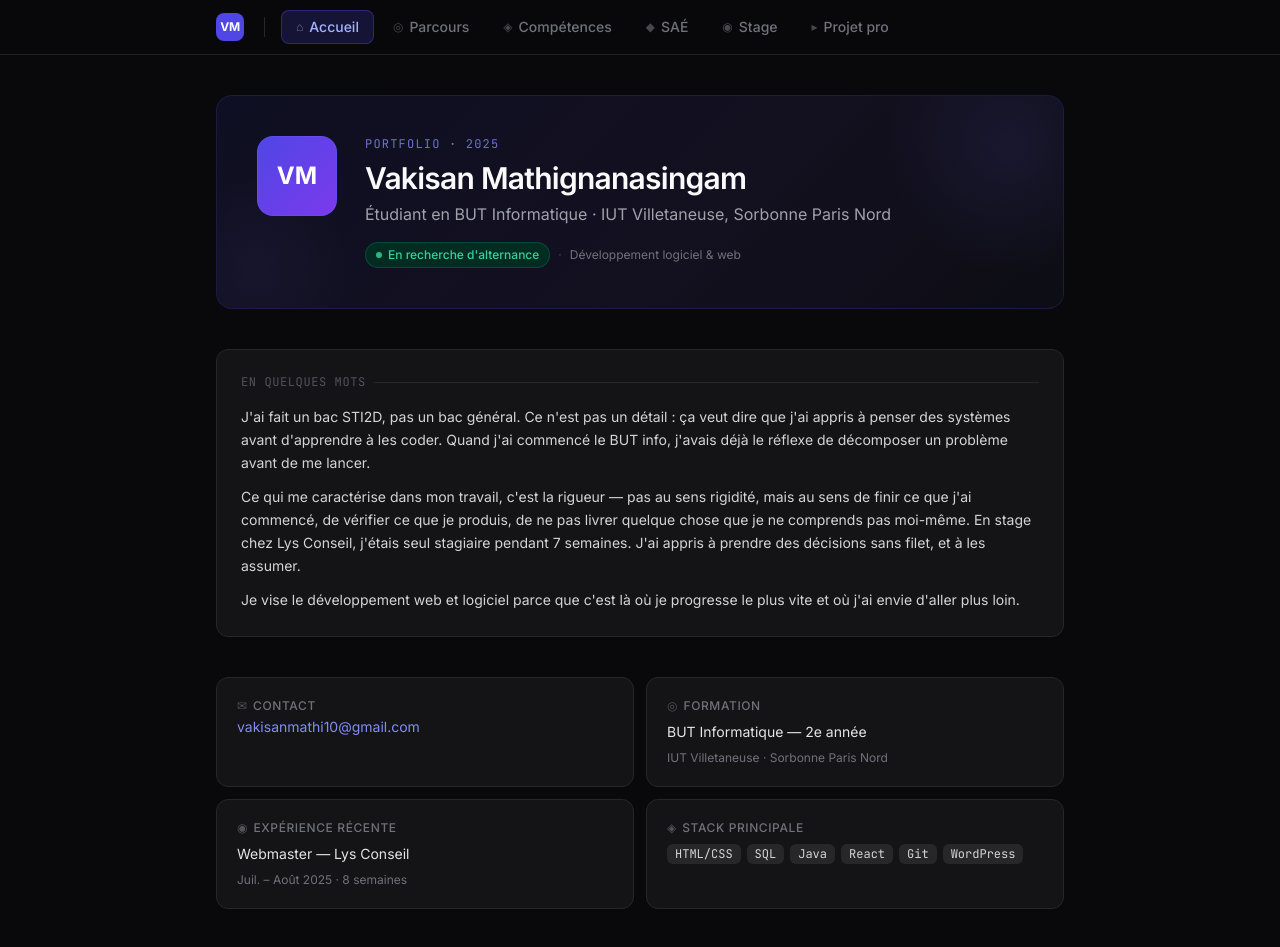
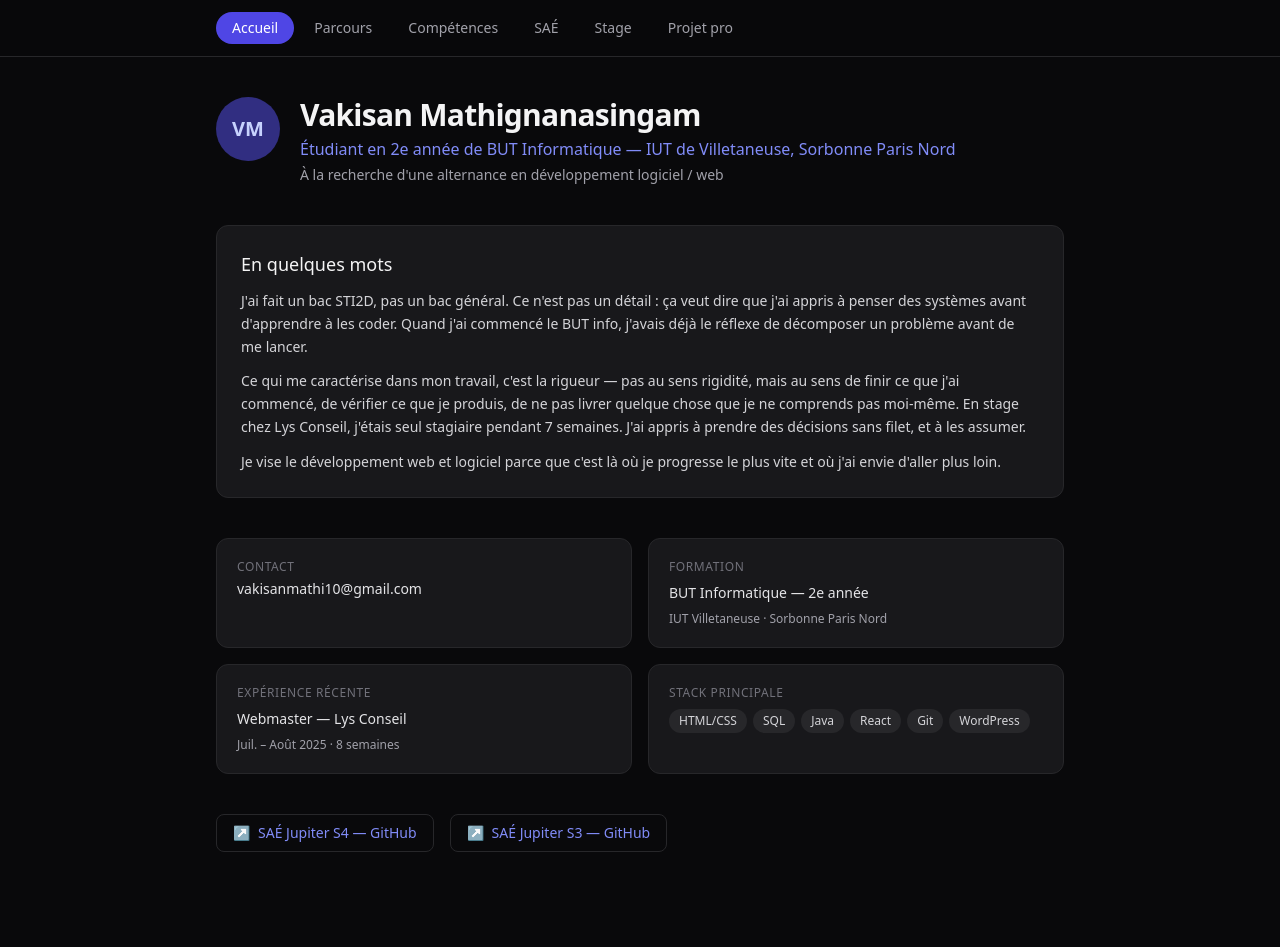
Before and after one commit to Vakisan10/portfolio, a React (Create React App) app: page / in a window 1280 px wide. Shown: the top 947 px of the page. Built offline with nearby package versions, Linux system fonts and the light colour scheme.

Commit message:
fix: restauration visuel original + conservation ajouts contenu (calculatrice, S104, PDF C5)

```diff
--- a/src/App.jsx
+++ b/src/App.jsx
@@ -7,85 +7,57 @@ import Stage from "./components/Stage";
 import ProjetPro from "./components/ProjetPro";
 
 const tabs = [
-  { id: "accueil",      label: "Accueil",      icon: "⌂" },
-  { id: "parcours",     label: "Parcours",     icon: "◎" },
-  { id: "competences",  label: "Compétences",  icon: "◈" },
-  { id: "sae",          label: "SAÉ",          icon: "◆" },
-  { id: "stage",        label: "Stage",        icon: "◉" },
-  { id: "projet",       label: "Projet pro",   icon: "▸" },
+  { id: "accueil", label: "Accueil" },
+  { id: "parcours", label: "Parcours" },
+  { id: "competences", label: "Compétences" },
+  { id: "sae", label: "SAÉ" },
+  { id: "stage", label: "Stage" },
+  { id: "projet", label: "Projet pro" },
 ];
 
 export default function App() {
   const [active, setActive] = useState("accueil");
-  const [prev, setPrev] = useState(null);
-
-  const navigate = (id) => {
-    if (id === active) return;
-    setPrev(active);
-    setActive(id);
-  };
 
   const renderSection = () => {
     switch (active) {
-      case "accueil":     return <Accueil key="accueil" />;
-      case "parcours":    return <Parcours key="parcours" />;
-      case "competences": return <Competences key="competences" />;
-      case "sae":         return <SAE key="sae" />;
-      case "stage":       return <Stage key="stage" />;
-      case "projet":      return <ProjetPro key="projet" />;
-      default:            return <Accueil key="accueil" />;
+      case "accueil": return <Accueil />;
+      case "parcours": return <Parcours />;
+      case "competences": return <Competences />;
+      case "sae": return <SAE />;
+      case "stage": return <Stage />;
+      case "projet": return <ProjetPro />;
+      default: return <Accueil />;
     }
   };
 
   return (
-    <div className="min-h-screen bg-zinc-950 text-zinc-100" style={{ fontFamily: "'Inter', sans-serif" }}>
+    <div className="min-h-screen bg-zinc-950 text-zinc-100 font-sans">
       {/* Nav */}
-      <nav className="sticky top-0 z-50 border-b border-zinc-800/80" style={{ background: 'rgba(9,9,11,0.92)', backdropFilter: 'blur(16px)' }}>
-        <div className="max-w-4xl mx-auto px-4 sm:px-6">
-          <div className="flex items-center gap-1 overflow-x-auto scrollbar-hide py-2.5">
-            {/* Logo */}
-            <div className="flex items-center gap-2.5 mr-4 shrink-0">
-              <div className="w-7 h-7 rounded-lg bg-indigo-600 flex items-center justify-center text-xs font-bold text-white tracking-tight">VM</div>
-            </div>
-            {/* Separateur */}
-            <div className="w-px h-5 bg-zinc-800 mr-3 shrink-0" />
+      <nav className="sticky top-0 z-50 bg-zinc-950/90 backdrop-blur border-b border-zinc-800">
+        <div className="max-w-4xl mx-auto px-6 flex gap-1 overflow-x-auto py-3 scrollbar-hide">
           {tabs.map((t) => (
             <button
               key={t.id}
-                onClick={() => navigate(t.id)}
-                className={`whitespace-nowrap px-3.5 py-1.5 rounded-lg text-sm font-medium transition-all duration-200 flex items-center gap-1.5 shrink-0 ${
+              onClick={() => setActive(t.id)}
+              className={`whitespace-nowrap px-4 py-1.5 rounded-full text-sm transition-all ${
                 active === t.id
-                    ? "bg-indigo-600/20 text-indigo-300 border border-indigo-600/40"
-                    : "text-zinc-500 hover:text-zinc-200 hover:bg-zinc-800/60 border border-transparent"
+                  ? "bg-indigo-600 text-white"
+                  : "text-zinc-400 hover:text-zinc-100 hover:bg-zinc-800"
               }`}
             >
-                <span className="text-xs opacity-60">{t.icon}</span>
               {t.label}
             </button>
           ))}
         </div>
-        </div>
       </nav>
 
       {/* Content */}
-      <main className="max-w-4xl mx-auto px-4 sm:px-6 py-10 animate-fade-in">
+      <main className="max-w-4xl mx-auto px-6 py-10">
         {renderSection()}
       </main>
 
-      <footer className="border-t border-zinc-800/60 mt-24 py-8">
-        <div className="max-w-4xl mx-auto px-4 sm:px-6 flex flex-col sm:flex-row items-center justify-between gap-3">
-          <div className="flex items-center gap-2">
-            <div className="w-6 h-6 rounded-md bg-indigo-600 flex items-center justify-center text-xs font-bold text-white">VM</div>
-            <span className="text-zinc-500 text-sm">Vakisan Mathignanasingam</span>
-          </div>
-          <div className="flex items-center gap-4">
-            <a href="mailto:vakisanmathi10@gmail.com" className="text-zinc-500 hover:text-indigo-400 text-sm transition-colors">
-              vakisanmathi10@gmail.com
-            </a>
-            <span className="text-zinc-700 text-xs">·</span>
-            <span className="text-zinc-600 text-xs font-mono">BUT Info · 2e année</span>
-          </div>
-        </div>
+      <footer className="border-t border-zinc-800 mt-20 py-6 text-center text-zinc-600 text-sm">
+        Vakisan Mathignanasingam · vakisanmathi10@gmail.com · BUT Informatique 2e année
       </footer>
     </div>
   );
--- a/src/components/Accueil.jsx
+++ b/src/components/Accueil.jsx
@@ -2,67 +2,22 @@ export default function Accueil() {
   return (
     <div className="space-y-10">
       {/* Hero */}
-      <div className="animate-fade-in">
-        <div
-          className="rounded-2xl p-7 sm:p-10 border border-indigo-900/40 relative overflow-hidden"
-          style={{
-            background: 'linear-gradient(135deg, #0f0f23 0%, #13101f 60%, #0d0d14 100%)',
-          }}
-        >
-          {/* Décoration de fond */}
-          <div
-            className="absolute top-0 right-0 w-64 h-64 rounded-full opacity-10 pointer-events-none"
-            style={{
-              background: 'radial-gradient(circle, #6366f1 0%, transparent 70%)',
-              transform: 'translate(30%, -30%)',
-            }}
-          />
-          <div
-            className="absolute bottom-0 left-0 w-48 h-48 rounded-full opacity-5 pointer-events-none"
-            style={{
-              background: 'radial-gradient(circle, #a78bfa 0%, transparent 70%)',
-              transform: 'translate(-30%, 30%)',
-            }}
-          />
-
-          <div className="relative flex items-start gap-5 sm:gap-7">
-            {/* Avatar */}
-            <div
-              className="w-16 h-16 sm:w-20 sm:h-20 rounded-2xl shrink-0 flex items-center justify-center text-xl sm:text-2xl font-bold text-white border border-indigo-500/30"
-              style={{ background: 'linear-gradient(135deg, #4f46e5 0%, #7c3aed 100%)' }}
-            >
+      <div className="space-y-4">
+        <div className="flex items-start gap-5">
+          <div className="w-16 h-16 rounded-full bg-indigo-900 flex items-center justify-center text-xl font-semibold text-indigo-200 shrink-0">
             VM
           </div>
-
-            <div className="flex-1 min-w-0">
-              <p className="text-xs font-mono text-indigo-400/80 tracking-widest uppercase mb-2">Portfolio · 2025</p>
-              <h1 className="text-2xl sm:text-3xl font-semibold tracking-tight text-zinc-50">
-                Vakisan Mathignanasingam
-              </h1>
-              <p className="text-sm sm:text-base text-zinc-400 mt-1.5 leading-relaxed">
-                Étudiant en BUT Informatique · IUT Villetaneuse, Sorbonne Paris Nord
-              </p>
-
-              {/* Badge disponibilité */}
-              <div className="flex flex-wrap items-center gap-2 mt-4">
-                <span className="inline-flex items-center gap-1.5 text-xs bg-emerald-950 text-emerald-400 border border-emerald-800/60 px-2.5 py-1 rounded-full font-medium">
-                  <span className="w-1.5 h-1.5 rounded-full bg-emerald-400 animate-pulse" />
-                  En recherche d'alternance
-                </span>
-                <span className="text-xs text-zinc-600">·</span>
-                <span className="text-xs text-zinc-500">Développement logiciel & web</span>
-              </div>
-            </div>
+          <div>
+            <h1 className="text-3xl font-semibold tracking-tight">Vakisan Mathignanasingam</h1>
+            <p className="text-indigo-400 mt-1 text-base">Étudiant en 2e année de BUT Informatique — IUT de Villetaneuse, Sorbonne Paris Nord</p>
+            <p className="text-zinc-400 text-sm mt-1">À la recherche d'une alternance en développement logiciel / web</p>
           </div>
         </div>
       </div>
 
       {/* Texte perso */}
-      <div className="animate-fade-in-delay bg-zinc-900/80 border border-zinc-800 rounded-xl p-6 space-y-3 card-hover">
-        <div className="flex items-center gap-2 mb-4">
-          <span className="text-xs font-mono text-zinc-600 uppercase tracking-wider">En quelques mots</span>
-          <div className="flex-1 h-px bg-zinc-800" />
-        </div>
+      <div className="bg-zinc-900 border border-zinc-800 rounded-xl p-6 space-y-3">
+        <h2 className="text-lg font-medium">En quelques mots</h2>
         <p className="text-zinc-300 leading-relaxed text-sm">
           J'ai fait un bac STI2D, pas un bac général. Ce n'est pas un détail : ça veut dire que j'ai appris à penser des systèmes avant d'apprendre à les coder. Quand j'ai commencé le BUT info, j'avais déjà le réflexe de décomposer un problème avant de me lancer.
         </p>
@@ -75,69 +30,50 @@ export default function Accueil() {
       </div>
 
       {/* Infos rapides */}
-      <div className="animate-fade-in-delay-2 grid grid-cols-1 sm:grid-cols-2 gap-3">
-        <InfoCard
-          label="Contact"
-          content={<a href="mailto:vakisanmathi10@gmail.com" className="text-indigo-400 hover:text-indigo-300 transition-colors text-sm">vakisanmathi10@gmail.com</a>}
-          icon="✉"
-        />
-        <InfoCard
-          label="Formation"
-          content={<><p className="text-zinc-200 text-sm">BUT Informatique — 2e année</p><p className="text-zinc-500 text-xs mt-0.5">IUT Villetaneuse · Sorbonne Paris Nord</p></>}
-          icon="◎"
-        />
-        <InfoCard
-          label="Expérience récente"
-          content={<><p className="text-zinc-200 text-sm">Webmaster — Lys Conseil</p><p className="text-zinc-500 text-xs mt-0.5">Juil. – Août 2025 · 8 semaines</p></>}
-          icon="◉"
-        />
-        <InfoCard
-          label="Stack principale"
-          content={
+      <div className="grid grid-cols-1 sm:grid-cols-2 gap-4">
+        <div className="bg-zinc-900 border border-zinc-800 rounded-xl p-5 space-y-1">
+          <p className="text-xs text-zinc-500 uppercase tracking-wider">Contact</p>
+          <p className="text-zinc-200 text-sm">vakisanmathi10@gmail.com</p>
+        </div>
+        <div className="bg-zinc-900 border border-zinc-800 rounded-xl p-5 space-y-2">
+          <p className="text-xs text-zinc-500 uppercase tracking-wider">Formation</p>
+          <p className="text-zinc-200 text-sm">BUT Informatique — 2e année</p>
+          <p className="text-zinc-400 text-xs">IUT Villetaneuse · Sorbonne Paris Nord</p>
+        </div>
+        <div className="bg-zinc-900 border border-zinc-800 rounded-xl p-5 space-y-2">
+          <p className="text-xs text-zinc-500 uppercase tracking-wider">Expérience récente</p>
+          <p className="text-zinc-200 text-sm">Webmaster — Lys Conseil</p>
+          <p className="text-zinc-400 text-xs">Juil. – Août 2025 · 8 semaines</p>
+        </div>
+        <div className="bg-zinc-900 border border-zinc-800 rounded-xl p-5 space-y-2">
+          <p className="text-xs text-zinc-500 uppercase tracking-wider">Stack principale</p>
           <div className="flex flex-wrap gap-1.5 mt-1">
             {["HTML/CSS", "SQL", "Java", "React", "Git", "WordPress"].map((t) => (
-                <span key={t} className="bg-zinc-800 text-zinc-300 text-xs px-2 py-0.5 rounded-md font-mono">{t}</span>
+              <span key={t} className="bg-zinc-800 text-zinc-300 text-xs px-2.5 py-1 rounded-full">{t}</span>
             ))}
           </div>
-          }
-          icon="◈"
-        />
+        </div>
       </div>
 
-      {/* Liens GitHub */}
-      <div className="flex gap-3 flex-wrap">
-        <GhLink href="https://github.com/Vakisan10/SAES401_Jupiter5" label="SAÉ Jupiter S4" />
-        <GhLink href="https://github.com/At9ph/SAE_Jupiter_D" label="SAÉ Jupiter S3" />
-        <GhLink href="https://github.com/Vakisan10" label="Profil GitHub" />
+      {/* GitHub rapide */}
+      <div className="flex gap-4 flex-wrap">
+        <a
+          href="https://github.com/Vakisan10/SAES401_Jupiter5"
+          target="_blank"
+          rel="noreferrer"
+          className="flex items-center gap-2 text-sm text-indigo-400 hover:text-indigo-300 border border-zinc-800 rounded-lg px-4 py-2 hover:border-indigo-800 transition-all"
+        >
+          <span>↗</span> SAÉ Jupiter S4 — GitHub
+        </a>
+        <a
+          href="https://github.com/At9ph/SAE_Jupiter_D"
+          target="_blank"
+          rel="noreferrer"
+          className="flex items-center gap-2 text-sm text-indigo-400 hover:text-indigo-300 border border-zinc-800 rounded-lg px-4 py-2 hover:border-indigo-800 transition-all"
+        >
+          <span>↗</span> SAÉ Jupiter S3 — GitHub
+        </a>
       </div>
     </div>
   );
 }
-
-function InfoCard({ label, content, icon }) {
-  return (
-    <div className="bg-zinc-900/80 border border-zinc-800 rounded-xl p-5 space-y-2 card-hover">
-      <div className="flex items-center gap-1.5">
-        <span className="text-zinc-600 text-xs">{icon}</span>
-        <p className="text-xs text-zinc-500 uppercase tracking-wider font-medium">{label}</p>
-      </div>
-      {content}
-    </div>
-  );
-}
-
-function GhLink({ href, label }) {
-  return (
-    <a
-      href={href}
-      target="_blank"
-      rel="noreferrer"
-      className="inline-flex items-center gap-2 text-sm text-zinc-400 hover:text-indigo-300 border border-zinc-800 hover:border-indigo-700/60 rounded-lg px-4 py-2 transition-all duration-200 hover:bg-indigo-950/30"
-    >
-      <svg className="w-3.5 h-3.5 opacity-60" viewBox="0 0 24 24" fill="currentColor">
-        <path d="M12 0C5.37 0 0 5.37 0 12c0 5.31 3.435 9.795 8.205 11.385.6.105.825-.255.825-.57 0-.285-.015-1.23-.015-2.235-3.015.555-3.795-.735-4.035-1.41-.135-.345-.72-1.41-1.23-1.695-.42-.225-1.02-.78-.015-.795.945-.015 1.62.87 1.845 1.23 1.08 1.815 2.805 1.305 3.495.99.105-.78.42-1.305.765-1.605-2.67-.3-5.46-1.335-5.46-5.925 0-1.305.465-2.385 1.23-3.225-.12-.3-.54-1.53.12-3.18 0 0 1.005-.315 3.3 1.23.96-.27 1.98-.405 3-.405s2.04.135 3 .405c2.295-1.56 3.3-1.23 3.3-1.23.66 1.65.24 2.88.12 3.18.765.84 1.23 1.905 1.23 3.225 0 4.605-2.805 5.625-5.475 5.925.435.375.81 1.095.81 2.22 0 1.605-.015 2.895-.015 3.3 0 .315.225.69.825.57A12.02 12.02 0 0 0 24 12c0-6.63-5.37-12-12-12z"/>
-      </svg>
-      {label}
-    </a>
-  );
-}
--- a/src/index.css
+++ b/src/index.css
@@ -1,61 +1,9 @@
-@import url('https://fonts.googleapis.com/css2?family=Inter:wght@300;400;500;600;700&family=JetBrains+Mono:wght@400;500&display=swap');
-
 @tailwind base;
 @tailwind components;
 @tailwind utilities;
 
 body {
   margin: 0;
-  font-family: 'Inter', -apple-system, BlinkMacSystemFont, 'Segoe UI', sans-serif;
+  font-family: -apple-system, BlinkMacSystemFont, 'Segoe UI', sans-serif;
   -webkit-font-smoothing: antialiased;
-  background-color: #09090b;
 }
-
-.font-mono {
-  font-family: 'JetBrains Mono', monospace;
-}
-
-/* Scrollbar hide */
-.scrollbar-hide::-webkit-scrollbar { display: none; }
-.scrollbar-hide { -ms-overflow-style: none; scrollbar-width: none; }
-
-/* Fade-in animation */
-@keyframes fadeInUp {
-  from { opacity: 0; transform: translateY(16px); }
-  to   { opacity: 1; transform: translateY(0); }
-}
-.animate-fade-in {
-  animation: fadeInUp 0.45s cubic-bezier(.22,1,.36,1) both;
-}
-.animate-fade-in-delay {
-  animation: fadeInUp 0.45s cubic-bezier(.22,1,.36,1) 0.1s both;
-}
-.animate-fade-in-delay-2 {
-  animation: fadeInUp 0.45s cubic-bezier(.22,1,.36,1) 0.2s both;
-}
-
-/* Progress bar animation */
-@keyframes growWidth {
-  from { width: 0%; }
-  to   { width: var(--target-width); }
-}
-.animate-bar {
-  animation: growWidth 1.1s cubic-bezier(.22,1,.36,1) 0.3s both;
-}
-
-/* Gradient text */
-.gradient-text {
-  background: linear-gradient(135deg, #818cf8 0%, #c084fc 100%);
-  -webkit-background-clip: text;
-  -webkit-text-fill-color: transparent;
-  background-clip: text;
-}
-
-/* Glow border on hover */
-.card-hover {
-  transition: border-color 0.2s, box-shadow 0.2s;
-}
-.card-hover:hover {
-  border-color: #3730a3;
-  box-shadow: 0 0 0 1px #3730a340, 0 4px 24px #6366f110;
-}
```
Also changed, not shown: src/components/Parcours.jsx (+18 -67 lines). Lines whose indentation alone changed are shown as unchanged.
